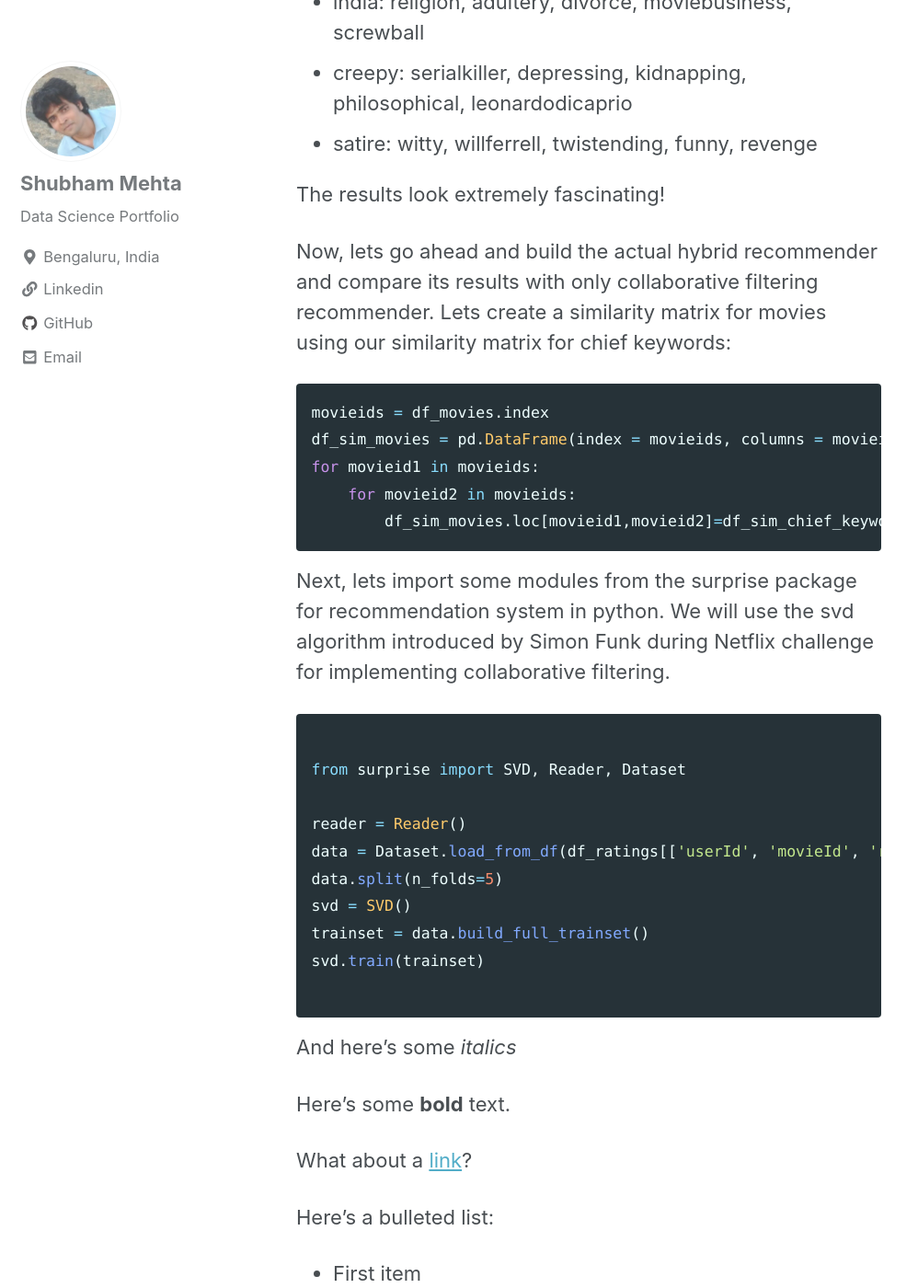
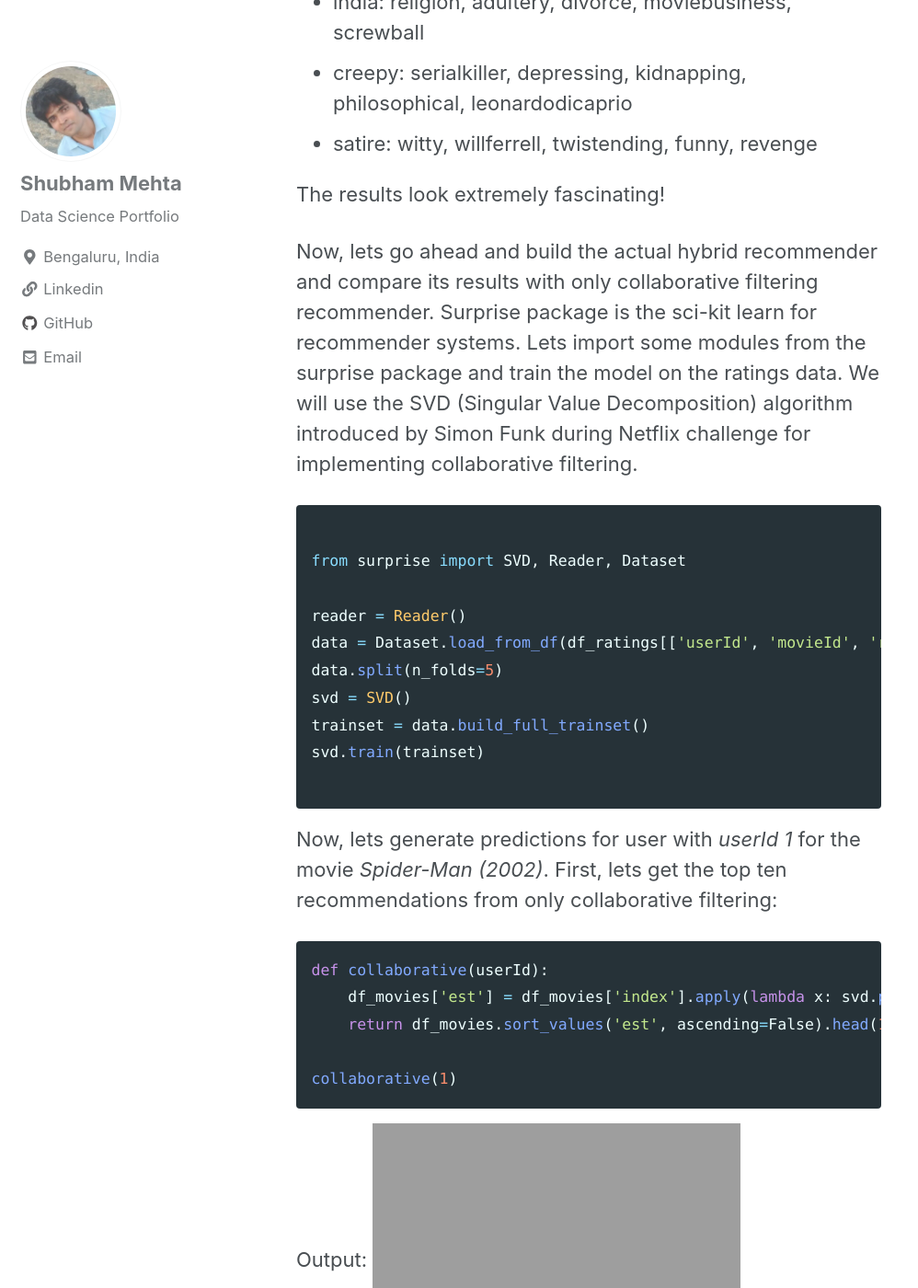
Before and after one commit to shubhambmehta/shubhambmehta.github.io, a Jekyll site: the page built from _posts/2018-10-06-moodvarietyreco.md, in a window 1280 px wide and 1400 px high, scrolled down 8797 px. Shown: the whole window at 92% size, without its empty margins (0-998 px from the left). Built offline with Jekyll 4.4.1, drawn with Linux system fonts in a browser that asks for light colours; nearby versions of some CDN libraries; formulas are drawn with MathJax 3; some of the changed text lies outside the part shown.

Commit message:
Update 2018-10-06-moodvarietyreco.md

````diff
--- a/_posts/2018-10-06-moodvarietyreco.md
+++ b/_posts/2018-10-06-moodvarietyreco.md
@@ -189,16 +189,7 @@ I am very pleased with the results for the long tail keywords. But, for keywords
 
 The results look extremely fascinating!
 
-Now, lets go ahead and build the actual hybrid recommender and compare its results with only collaborative filtering recommender. Lets create a similarity matrix for movies using our similarity matrix for chief keywords:
-
-```python
-movieids = df_movies.index
-df_sim_movies = pd.DataFrame(index = movieids, columns = movieids)
-for movieid1 in movieids:
-    for movieid2 in movieids:
-        df_sim_movies.loc[movieid1,movieid2]=df_sim_chief_keyword.loc[df_movies.loc[movieid1,'chief_keyword'],df_movies.loc[movieid2,'chief_keyword']]
-```
-Next, lets import some modules from the surprise package for recommendation system in python. We will use the svd algorithm introduced by Simon Funk during Netflix challenge for implementing collaborative filtering.
+Now, lets go ahead and build the actual hybrid recommender and compare its results with only collaborative filtering recommender. Surprise package is the sci-kit learn for recommender systems. Lets import some modules from the surprise package and train the model on the ratings data. We will use the SVD (Singular Value Decomposition) algorithm introduced by Simon Funk during Netflix challenge for implementing collaborative filtering.
 
 ```python
 
@@ -212,6 +203,22 @@ trainset = data.build_full_trainset()
 svd.train(trainset)
 
 ```
+
+Now, lets generate predictions for user with *userId 1* for the movie *Spider-Man (2002)*. First, lets get the top ten recommendations from only collaborative filtering:
+
+```python
+def collaborative(userId):
+    df_movies['est'] = df_movies['index'].apply(lambda x: svd.predict(userId,x).est)
+    return df_movies.sort_values('est', ascending=False).head(10)
+
+collaborative(1)
+```
+Output:
+<img src="{{ site.url }}{{ site.baseurl }}/images/moodvarietyreco/movies7.png" alt="movie_lens_small">
+
+Now, lets fetch all the superhero movies from the dataset:
+<img src="{{ site.url }}{{ site.baseurl }}/images/moodvarietyreco/movies8.png" alt="movie_lens_small">
+
 
 
 And here's some *italics*
````
